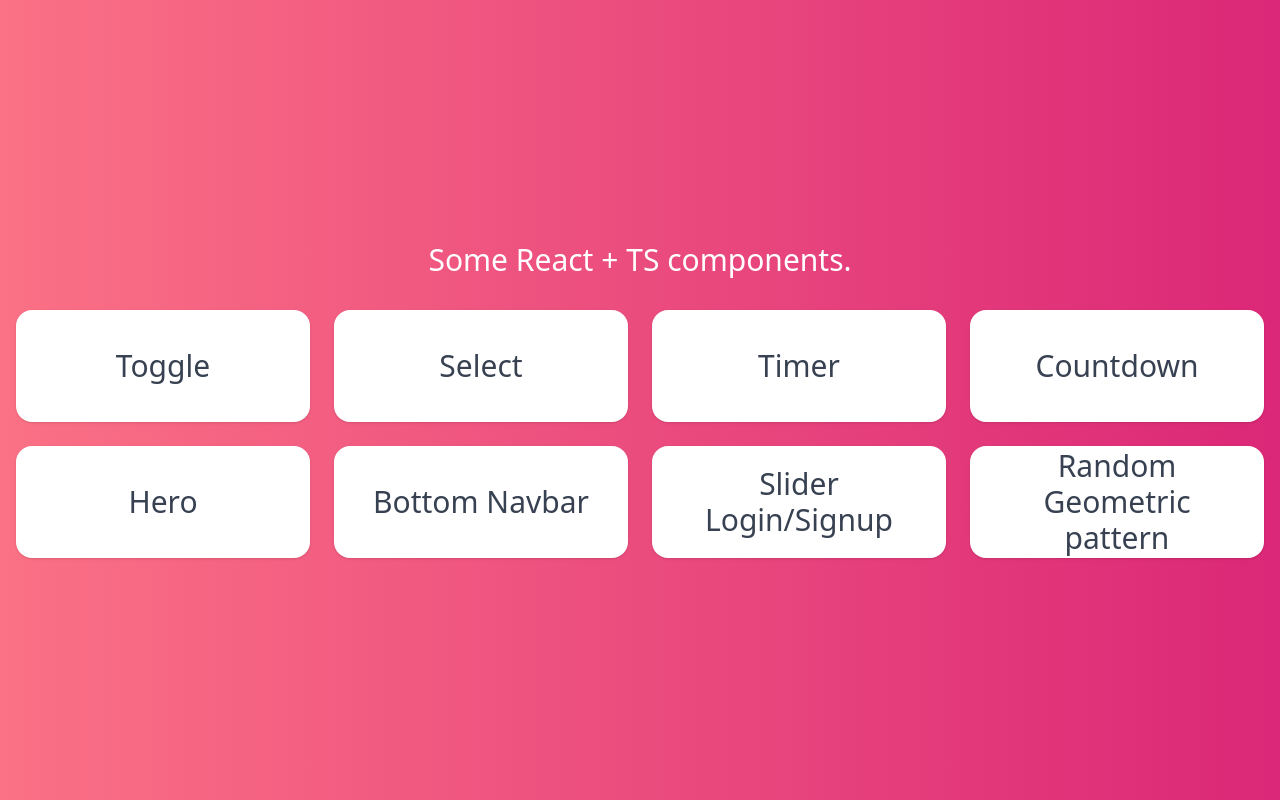
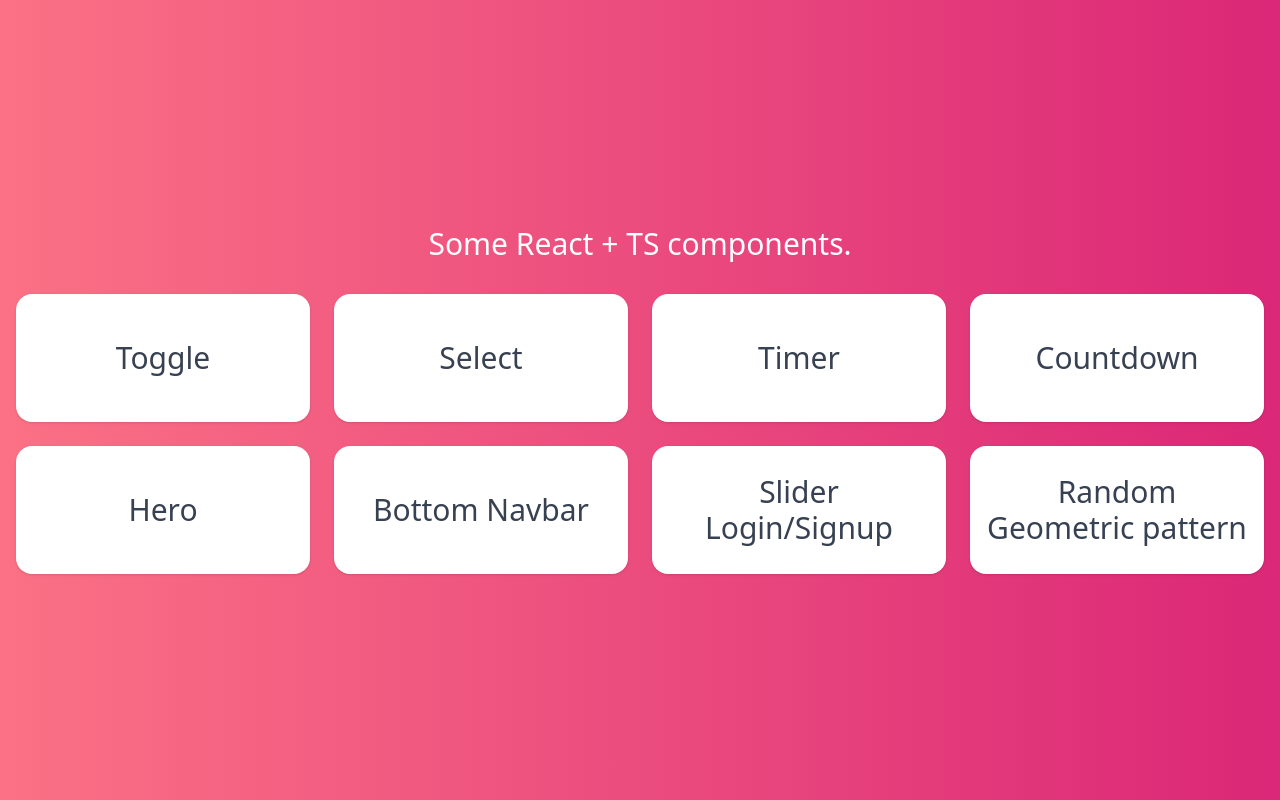
Before and after one commit to anhsirk0/ts-projects, a Next.js app: page / in a window 1280 px wide. Built offline with nearby package versions, Linux system fonts and the light colour scheme.

Commit message:
Updated index.tsx

```diff
--- a/pages/index.tsx
+++ b/pages/index.tsx
@@ -24,10 +24,10 @@ const Home: NextPage = () => {
         <p className="text-xl md:text-3xl text-center text-white">
           Some React + TS components.
         </p>
-        <div className="grid grid-cols-1 md:grid-cols-2 lg:grid-cols-4 gap-4 lg:gap-6">
+        <div className="grid grid-cols-1 md:grid-cols-2 lg:grid-cols-4 gap-4 lg:gap-6 max-w-7xl">
           {links.map((link) => (
             <Link className="ring-rose-500" key={link.url} href={link.url}>
-              <a className="flex items-center justify-center px-8 h-20 md:h-24 lg:h-28 bg-white rounded-2xl shadow cursor-pointer hover:bg-opacity-95 hover:shadow-lg">
+              <a className="flex items-center justify-center px-4 h-20 md:h-24 lg:h-32 bg-white rounded-2xl shadow cursor-pointer hover:bg-opacity-95 hover:shadow-lg">
                 <span className="text-2xl md:text-3xl text-center text-gray-700">
                   {link.title}
                 </span>
```
